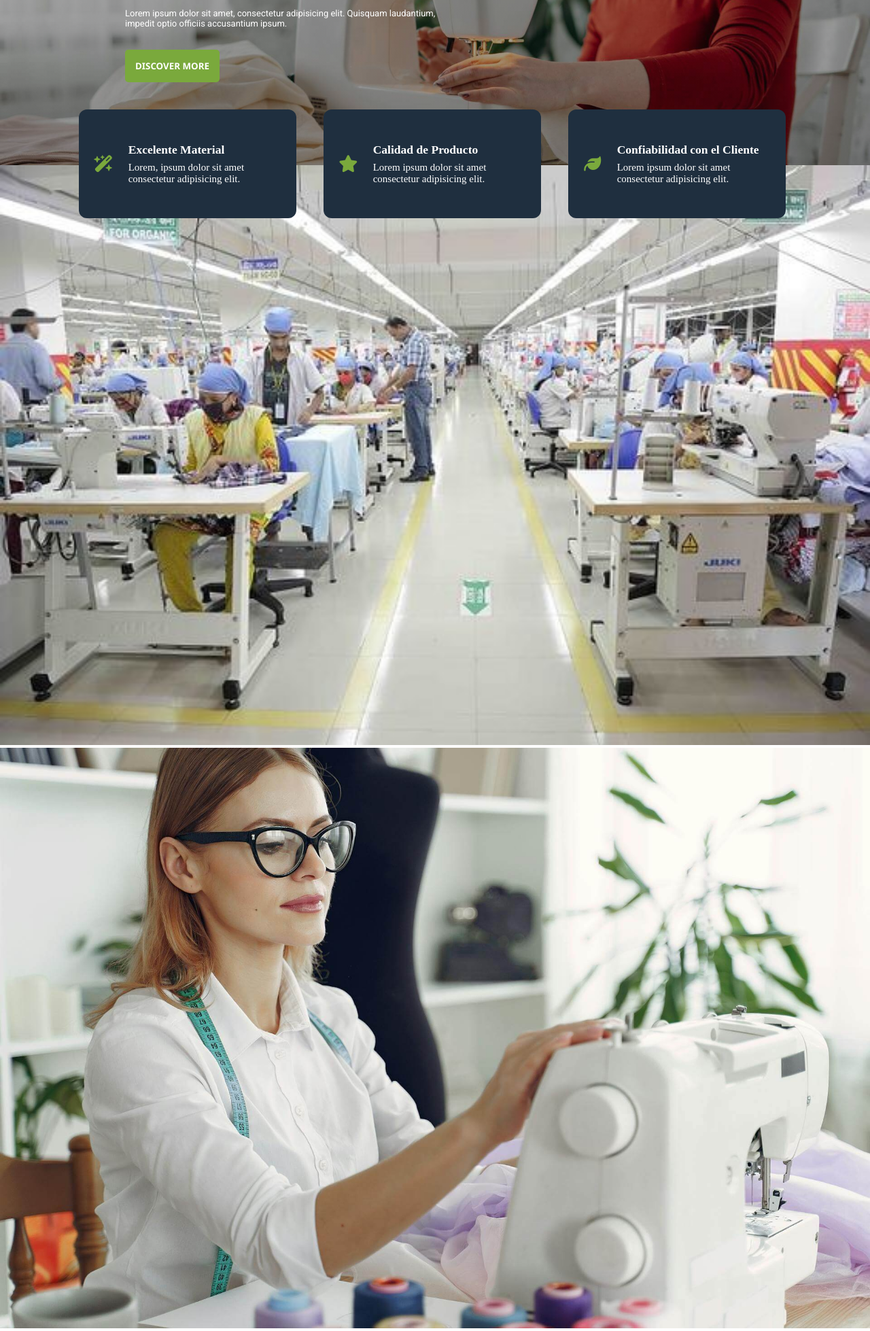
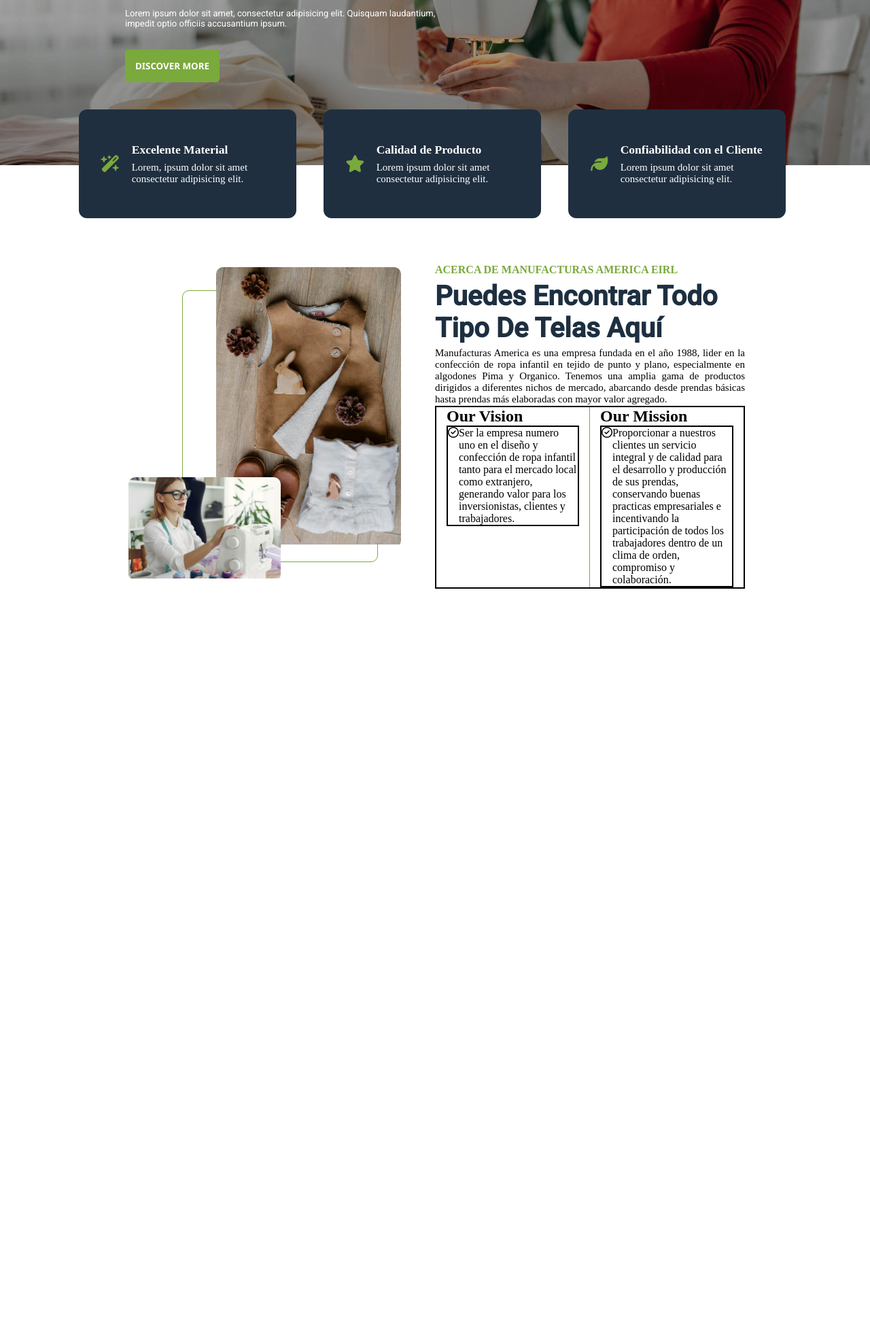
Before and after one commit to ThisWildLifef7/Manufacturas.github.io, a PHP site: page / in a window 1280 px wide. Shown: the part 441-2399 px from the top of the page at 68% size. After the commit the page ends 1307 px from the top, so only its background shows below. Run offline with PHP 8.4, Linux system fonts and the light colour scheme; some libraries are stand-ins or nearby versions.

Commit message:
Last changes temporaly 13/05

```diff
--- a/index.html
+++ b/index.html
@@ -3,7 +3,8 @@
 <head>
     <meta charset="UTF-8">
     <meta name="viewport" content="width=device-width, initial-scale=1.0">
-    <title>Plantilla Manufacturas</title>
+    <title>Manufacturas America EIRL</title>
+    <link rel="icon" type="image/png" href="./pics/logo-man.png">
     <link rel="stylesheet" href="style.css">
     <link rel="preconnect" href="https://fonts.googleapis.com">
     <link rel="preconnect" href="https://fonts.gstatic.com" crossorigin>
@@ -80,31 +81,31 @@
         <section class="two-part">
             <section class="two-box">
                 <div class="card-preview">
-                    <figure>
-                        <img class="img" src="./pics/fond_2.jpg" alt="">
+                    <figure class="phto1 box">
+                        <img class="img" src="./pics/fond_3.jpg" alt="2">
                     </figure>
-                    <figure>
-                        <img class="img" src="./pics/fond_3.jpg" alt="">
+                    <figure class="phto2 box">
+                        <img class="img" src="./pics/fond_2.jpg" alt="3">
                     </figure>
-                    <div></div>
+                    <div class="phto3 box"></div>
                 </div>
                 <div class="card-descrip">
                     <div class="descrip-up">
-                        <h2>Acerca de Manufacturas America EIRL</h2>
-                        <h1>Puedes encontrar todo tipo de telas aquí</h1>
-                        <p>Lorem ipsum, dolor sit amet consectetur adipisicing elit. Veritatis illo ut, sint omnis delectus praesentium eligendi dignissimos, dolor maiores consequuntur voluptas facilis iure alias recusandae mollitia dicta quae excepturi ad!</p>
+                        <h2>ACERCA DE MANUFACTURAS AMERICA EIRL</h2>
+                        <h1>Puedes Encontrar Todo Tipo De Telas Aquí</h1>
+                        <p>Manufacturas America es una empresa fundada en el año 1988, lider en la confección de ropa infantil en tejido de punto y plano, especialmente en algodones Pima y Organico. Tenemos una amplia gama de productos dirigidos a diferentes nichos de mercado, abarcando desde prendas básicas hasta prendas más elaboradas con mayor valor agregado.</p>
                     </div>
                     <div class="descrip-down">
-                        <div class="vision">
+                        <div class="vision my">
                             <h2>Our Vision</h2>
-                            <ul>
+                            <ul class="info-ame">
                                 <i class="fa-regular fa-circle-check"></i>
                                 <p>Ser la empresa numero uno en el diseño y confección de ropa infantil tanto para el mercado local como extranjero, generando valor para los inversionistas, clientes y trabajadores.</p>
                             </ul>
                         </div>
-                        <div class="mision">
+                        <div class="mision my">
                             <h2>Our Mission</h2>
-                            <ul>
+                            <ul class="info-ame">
                                 <i class="fa-regular fa-circle-check"></i>
                                 <p>Proporcionar a nuestros clientes un servicio integral y de calidad para el desarrollo y producción de sus prendas, conservando buenas practicas empresariales e incentivando la participación de todos los trabajadores dentro de un clima de orden, compromiso y colaboración.</p>
                             </ul>
--- a/style.css
+++ b/style.css
@@ -15,7 +15,6 @@
 } */
 
 .header {
-    /* border: 2px solid green; */
     display: grid;
     place-items: center;
 }
@@ -98,18 +97,19 @@
     display: grid;
     place-items: center;
 }
-
+/*first body*/
 .first-part{
     background-image: linear-gradient(rgba(4, 5, 9, 0.3),
     rgba(4, 5, 9, 0.4)), url(./pics/fond-textil.jpg);
     background-size: cover;
     background-repeat: no-repeat;
     background-position: center;
+    background-attachment: fixed;
     width: 100%;
     height: 35em;
     display: grid;
     place-items: center;
-    /* border: 2px solid yellow; */
+    /* border: 2px solid black; */
 }
 
 .one-box {
@@ -182,9 +182,9 @@
 .card .fa-solid {
     font-size: 25px;
     color: var(--main-two-color);
+    margin-left: 15px;
 }
 .front-text {
-    /* border: 2px solid white; */
     font-size: 15px;
     display: flex;
     width: 15em;
@@ -193,10 +193,104 @@
     justify-content: space-evenly;
 }
 
+/* second body */
+.two-part {
+    /* border: 2px solid black; */
+    display: grid;
+    place-items: center;
+    width: 57em;
+    height: 48em;
+}
+.two-box {
+    display: flex;
+    height: 30rem;
+    /* border: 2px solid red; */
+}
+
+.card-preview {
+    width: 50%;
+    /* border: 2px solid green; */
+    display: flex;
+    justify-content: center;
+    align-items: center;
+    flex-direction: column;
+    position: relative;
+}
+.box {
+    /* border: 2px solid red; */
+    position: absolute;
+    border-radius: 10px;
+    overflow: hidden;
+}
+.phto1 {
+    top: 315px;
+    left: 5px;
+    width: 14em;
+    z-index: 3;
+}
+.phto2 {
+    top: 6px;
+    right: 50px;
+    width: 17em;
+    z-index: 2;
+}
+.phto3 {
+    width: 18em;
+    height: 25em;
+    border: 1px solid var(--main-two-color);
+}
+
+.card-descrip {
+    /* border: 2px solid green; */
+    width: 50%;
+    display: flex;
+    flex-direction: column;
+    justify-content: space-evenly;
+}
+
+.descrip-up {
+    /* border: 2px solid black; */
+    height: 13em;
+    display: flex;
+    flex-direction: column;
+    justify-content: space-between;
+}
+.descrip-up h2 {
+    color: var(--main-two-color);
+    font-size: 16px;
+}
+.descrip-up h1 {
+    font-size: 40px;
+    font-family: 'Roboto';
+    color: #1D2F40;
+}
+.descrip-up p {
+    text-align: justify;
+    font-size: 15px;
+}
+
+.descrip-down {
+    display: flex;
+    border: 2px solid black;
+}
+.my {
+    width: 50%;
+    padding: 0px 15px;
+}
+.vision {
+    border-right: 1px solid var(--main-two-color);
+}
+.info-ame {
+    display: flex;
+    border: 2px solid black;
+    justify-content: space-evenly;
+}
+
+
+
 .options-head a:hover {
     color: var(--main-two-color);
 }
-
 
 img {
     width: 100%;
```
Also changed, not shown: pics/fond_2.jpg, pics/logo-man.png (added).
